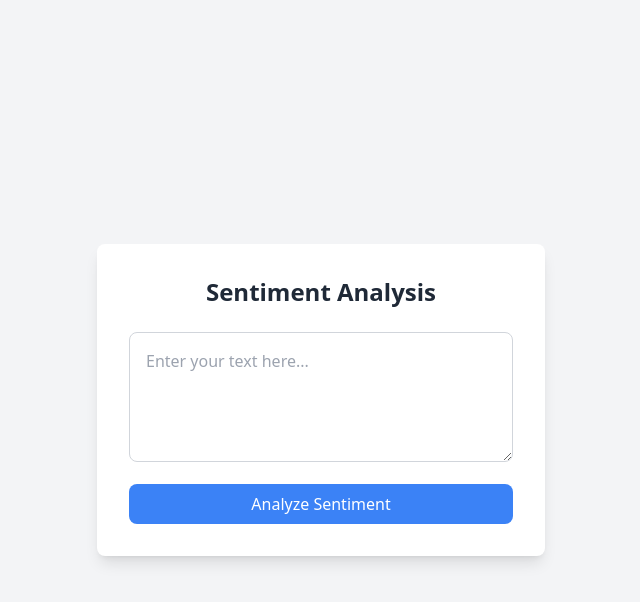
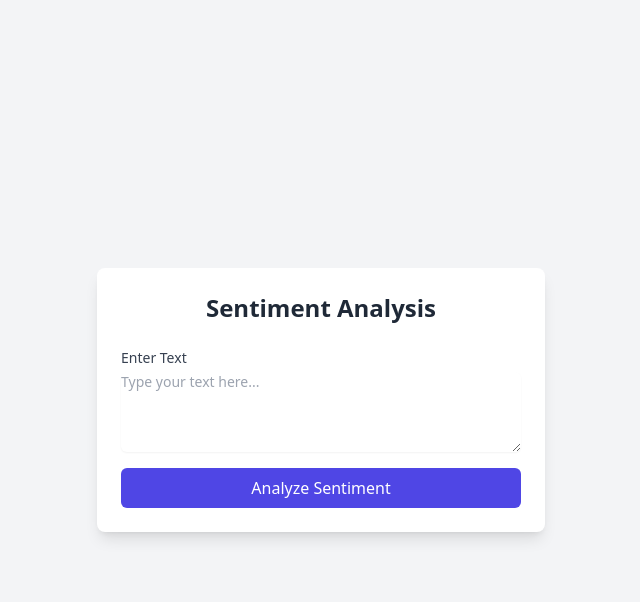
Before and after one commit to L4743exec/RNN-ML, a Flask app: page / in a window 1280 px wide. Shown: the top 602 px of the page, without its empty margins (319-959 px from the left). Run offline with Flask 3, Linux system fonts and the light colour scheme; parts of the project's set-up code (start-up, migrations or seed data) failed here and were passed over; some libraries are stand-ins or nearby versions.

Commit message:
work html

```diff
--- a/templates/index.html
+++ b/templates/index.html
@@ -1,78 +1,74 @@
 <!DOCTYPE html>
 <html lang="en">
+
 <head>
     <meta charset="UTF-8">
     <meta name="viewport" content="width=device-width, initial-scale=1.0">
     <title>Sentiment Analysis</title>
     <script src="https://cdn.tailwindcss.com"></script>
 </head>
+
 <body class="bg-gray-100 min-h-screen flex items-center justify-center">
-    <div class="bg-white shadow-lg rounded-lg p-8 w-full max-w-md">
+    <div class="bg-white shadow-lg rounded-lg w-full max-w-md p-6">
         <h1 class="text-2xl font-bold text-center text-gray-800 mb-6">Sentiment Analysis</h1>
-        <form id="sentiment-form">
-            <textarea
-                id="text-input"
-                name="text"
-                class="w-full border border-gray-300 rounded-lg p-4 mb-4 focus:outline-none focus:ring-2 focus:ring-blue-500"
-                rows="4"
-                placeholder="Enter your text here..."></textarea>
-            <button
-                type="submit"
-                class="w-full bg-blue-500 text-white py-2 rounded-lg hover:bg-blue-600 transition">
+        <form id="sentimentForm" class="space-y-4">
+            <div>
+                <label for="text" class="block text-sm font-medium text-gray-700">Enter Text</label>
+                <textarea id="text" name="text" rows="4"
+                    class="mt-1 block w-full rounded-md border-gray-300 shadow-sm focus:ring-indigo-500 focus:border-indigo-500 sm:text-sm"
+                    placeholder="Type your text here..."></textarea>
+            </div>
+            <button type="submit"
+                class="w-full bg-indigo-600 text-white font-medium py-2 px-4 rounded-md hover:bg-indigo-700 focus:ring-2 focus:ring-offset-2 focus:ring-indigo-500">
                 Analyze Sentiment
             </button>
         </form>
         <div id="result" class="mt-6 hidden">
-            <h2 class="text-lg font-semibold text-gray-700">Sentiment: <span id="sentiment"></span></h2>
-            <p class="text-gray-600 mt-2">
-                <strong>Confidence:</strong>
-                <ul id="confidence-list" class="mt-2"></ul>
-            </p>
+            <h2 class="text-xl font-bold text-gray-700">Analysis Result:</h2>
+            <p id="sentiment" class="text-lg mt-2"></p>
+            <p id="confidence" class="text-sm mt-1 text-gray-600"></p>
         </div>
     </div>
 
     <script>
-        const form = document.getElementById("sentiment-form");
-        const resultDiv = document.getElementById("result");
-        const sentimentSpan = document.getElementById("sentiment");
-        const confidenceList = document.getElementById("confidence-list");
+        const form = document.getElementById('sentimentForm');
+        const resultDiv = document.getElementById('result');
+        const sentimentText = document.getElementById('sentiment');
+        const confidenceText = document.getElementById('confidence');
 
-        form.addEventListener("submit", async (e) => {
-            e.preventDefault();
-            const text = document.getElementById("text-input").value;
+        form.addEventListener('submit', async (event) => {
+            event.preventDefault();
 
-            // แสดงข้อความ "Loading..."
-            sentimentSpan.textContent = "Loading...";
-            confidenceList.innerHTML = "";
+            const text = document.getElementById('text').value;
+
+            if (!text) {
+                alert('Please enter some text.');
+                return;
+            }
+
+            const formData = new FormData();
+            formData.append('text', text);
 
             try {
-                // ส่งคำขอไปยัง Flask API
-                const response = await fetch("http://127.0.0.1:5001/predict", {
-                    method: "POST",
-                    headers: { "Content-Type": "application/x-www-form-urlencoded" },
-                    body: new URLSearchParams({ text: encodeURIComponent(text) }),  // เข้ารหัสข้อความ
+                const response = await fetch('/predict', {
+                    method: 'POST',
+                    body: formData,
                 });
 
-                if (!response.ok) {
-                    throw new Error(`HTTP Error: ${response.status}`);
+                const data = await response.json();
+
+                if (response.ok) {
+                    sentimentText.textContent = `Sentiment: ${data.sentiment}`;
+                    confidenceText.textContent = `Confidence: Negative ${data.confidence.Negative}%, Neutral ${data.confidence.Neutral}%, Positive ${data.confidence.Positive}%`;
+                    resultDiv.classList.remove('hidden');
+                } else {
+                    alert(data.error || 'Something went wrong.');
                 }
-
-                const result = await response.json();
-
-                // อัปเดต UI ด้วยผลลัพธ์
-                sentimentSpan.textContent = result.sentiment;
-                confidenceList.innerHTML = `
-                    <li>Negative: ${result.confidence.Negative}%</li>
-                    <li>Neutral: ${result.confidence.Neutral}%</li>
-                    <li>Positive: ${result.confidence.Positive}%</li>
-                `;
-                resultDiv.classList.remove("hidden");
             } catch (error) {
-                sentimentSpan.textContent = "Error analyzing sentiment.";
-                confidenceList.innerHTML = `<li>${error.message}</li>`;
-                resultDiv.classList.remove("hidden");
+                alert('Failed to fetch the sentiment analysis.');
             }
         });
     </script>
 </body>
+
 </html>
```
